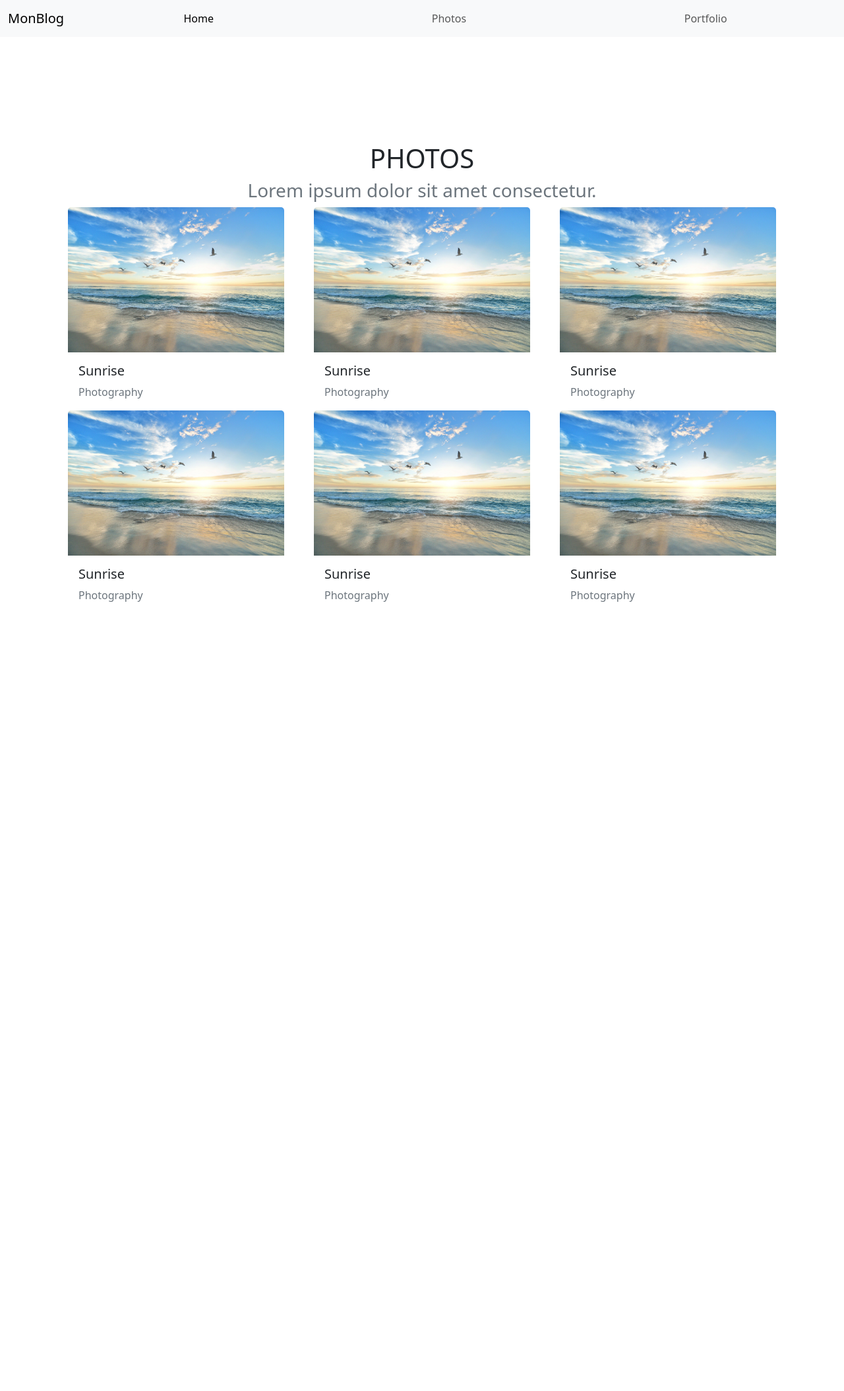
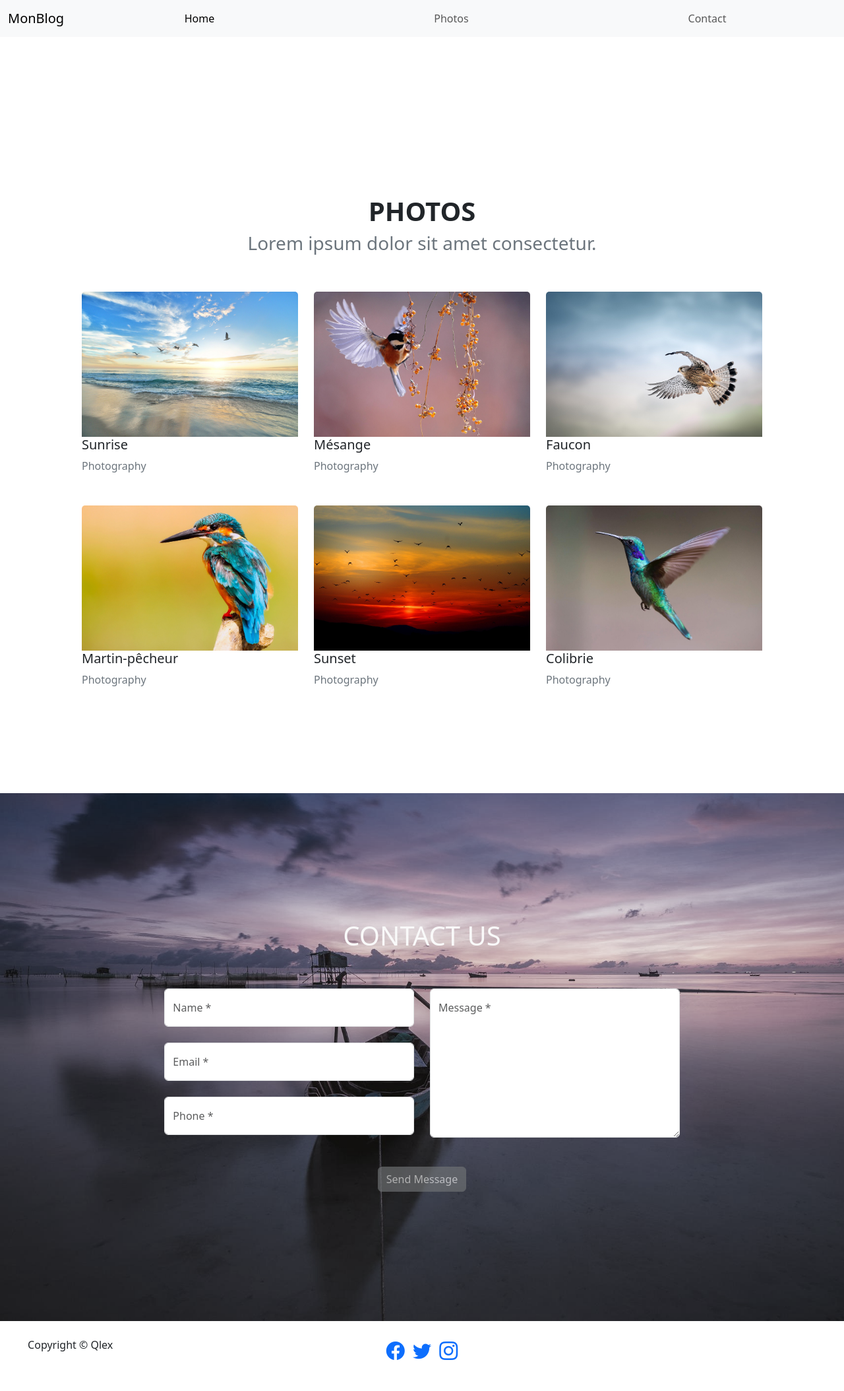
Before and after one commit to alx-unix/projet-bootstrap-monBlog, a plain HTML site: page index.html in a window 1280 px wide. Shown: the whole page at 66% size. Before the commit the page ends 930 px from the top, so only its background shows below. Drawn offline with nearby package versions, Linux system fonts and the light colour scheme.

Commit message:
Finito projet bootstrap

```diff
--- a/index.html
+++ b/index.html
@@ -3,12 +3,14 @@
 <head>
     <meta charset="UTF-8">
     <meta name="viewport" content="width=device-width, initial-scale=1.0">
-    <title>Document</title>
+    <title>Bootsrap Projet</title>
+    <link rel="stylesheet" href="https://cdn.jsdelivr.net/npm/bootstrap-icons@1.11.3/font/bootstrap-icons.min.css">
     <link href="https://cdn.jsdelivr.net/npm/bootstrap@5.3.3/dist/css/bootstrap.min.css" rel="stylesheet" integrity="sha384-QWTKZyjpPEjISv5WaRU9OFeRpok6YctnYmDr5pNlyT2bRjXh0JMhjY6hW+ALEwIH" crossorigin="anonymous">
     <link rel="stylesheet" href="style.css">
 </head>
 <body>
-    <nav class="navbar navbar-expand-lg bg-body-tertiary">
+    <header>
+        <nav class="navbar navbar-expand-md bg-body-tertiary">
             <div class="container-fluid">
                 <a class="navbar-brand" href="#">MonBlog</a>
                 <button class="navbar-toggler" type="button" data-bs-toggle="collapse" data-bs-target="#navbarNavDropdown" aria-controls="navbarNavDropdown" aria-expanded="false" aria-label="Toggle navigation">
@@ -17,73 +19,133 @@
                 <div class="collapse navbar-collapse" id="navbarNavDropdown">
                     <ul class="navbar-nav">
                         <li class="nav-item">
-                        <a class="nav-link active" aria-current="page" href="#">Home</a>
+                            <a class="nav-link active" aria-current="page" href="#top">Home</a>
                         </li>
                         <li class="nav-item">
-                        <a class="nav-link" href="#">Photos</a>
+                            <a class="nav-link" href="#section1">Photos</a>
                         </li>
                         <li class="nav-item">
-                        <a class="nav-link" href="#">Portfolio</a>
+                            <a class="nav-link" href="#form-section">Contact</a>
                         </li>
                     </ul>
                 </div>
             </div>
         </nav>
-    <div class="container">
-        <div class="row">
-            <div class=col">
-                <h1 class="text-center">PHOTOS</h1>
-                <h3 class="text-center text-secondary">Lorem ipsum dolor sit amet consectetur.</h3>
+    </header>
+    <main>
+        <div class="container-fluid justify-content-center" id="section1">
+            <div class="row m-5 justify-content-center">
+                <div class="col-12">
+                    <h1 class="text-center fw-bold">PHOTOS</h1>
+                    <h3 class="text-center text-secondary fs-light">Lorem ipsum dolor sit amet consectetur.</h3>
                 </div>
             </div>
-        <div class="row">
+            <div class="row m-md-5 justify-content-center">
                 <div class="card" style="width: 22rem;">
                     <img src="./img/a.jpg" alt="" height="220" class="card-img-top">
-                <div class="card-body">
+                    <div class="card-body text-start">
                         <h5 class="card-text">Sunrise</h5>
                         <p class="text-secondary card-text">Photography</p>
                     </div>
                 </div>
                 <div class="card" style="width: 22rem;">
-                <img src="./img/a.jpg" alt="" height="220" class="card-img-top">
+                    <img src="./img/b.jpg" alt="" height="220" class="card-img-top">
                     <div class="card-body">
-                    <h5 class="card-text">Sunrise</h5>
+                        <h5 class="card-text">Mésange</h5>
                         <p class="text-secondary card-text">Photography</p>
                     </div>
                 </div>
                 <div class="card" style="width: 22rem;">
-                <img src="./img/a.jpg" alt="" height="220" class="card-img-top">
+                    <img src="./img/c.jpg" alt="" height="220" class="card-img-top">
                     <div class="card-body">
-                    <h5 class="card-text">Sunrise</h5>
+                        <h5 class="card-text">Faucon</h5>
                         <p class="text-secondary card-text">Photography</p>
                     </div>
                 </div>
             </div>
-        <div class="row">
+            <div class="row m-md-5 justify-content-center">
                 <div class="card" style="width: 22rem;">
-                <img src="./img/a.jpg" alt="" height="220" class="card-img-top">
+                    <img src="./img/d.jpg" alt="" height="220" class="card-img-top">
                     <div class="card-body">
-                    <h5 class="card-text">Sunrise</h5>
+                        <h5 class="card-text">Martin-pêcheur</h5>
                         <p class="text-secondary card-text">Photography</p>
                     </div>
                 </div>
                 <div class="card" style="width: 22rem;">
-                <img src="./img/a.jpg" alt="" height="220" class="card-img-top">
+                    <img src="./img/e.jpg" alt="" height="220" class="card-img-top">
                     <div class="card-body">
-                    <h5 class="card-text">Sunrise</h5>
+                        <h5 class="card-text">Sunset</h5>
                         <p class="text-secondary card-text">Photography</p>
                     </div>
                 </div>
                 <div class="card" style="width: 22rem;">
-                <img src="./img/a.jpg" alt="" height="220" class="card-img-top">
+                    <img src="./img/f.jpg" alt="" height="220" class="card-img-top">
                     <div class="card-body">
-                    <h5 class="card-text">Sunrise</h5>
+                        <h5 class="card-text">Colibrie</h5>
                         <p class="text-secondary card-text">Photography</p>
                     </div>
                 </div>
             </div>
         </div>
-
+        <div class="container-fluid p-md-5" id="form-section">
+            <div class="row p-md-5" id="formrow1">
+                <div class="col-12 mt-5">
+                    <h1 class="text-center text-light mt-md-5">CONTACT US</h1>
+                </div>
+            </div>
+            <div class="row">
+                <div class="col-8 offset-2 col-md-4 offset-md-2">
+                    <div class="input-group mb-4">
+                        <input type="text" class="form-control py-3" placeholder="Name *">
+                    </div>
+                    <div class="input-group mb-4">
+                        <input type="email" class="form-control py-3" placeholder="Email *">
+                    </div>
+                    <div class="input-group mb-4">
+                        <input type="tel" class="form-control py-3" placeholder="Phone *">
+                    </div>
+                </div>
+                <div class="col-8 offset-2 offset-md-0 col-md-4">
+                    <div class="input-group">
+                        <textarea name="" id="" class="form-control py-3" rows="8" placeholder="Message *"></textarea>
+                    </div>
+                </div>
+            </div>
+            <div class="row mt-4">
+                <div class="col-12 d-flex justify-content-center">
+                    <button class="btn btn-secondary disabled">Send Message</button>
+                </div>
+            </div>
+        </div>
+    </main>
+    <footer>
+        <div class="container-fluid py-4">
+            <div class="row text-center">
+                <div class="col-12 col-md-2">
+                    <span>Copyright &copy Qlex</span>
+                </div>
+                <div class="col-12 mt-2 mt-md-0 col-md-8">
+                    <ul class="list-inline">
+                        <li class="list-inline-item">
+                            <a class="text-decoration-none" href="https://www.facebook.com/">
+                                <i class="bi bi-facebook fs-3 icons"></i>
+                            </a>
+                        </li>
+                        <li class="list-inline-item">
+                            <a class="text-decoration-none" href="https://x.com/">
+                                <i class="bi bi-twitter fs-3 icons"></i>
+                            </a>
+                        </li>
+                        <li class="list-inline-item">
+                            <a class="text-decoration-none" href="https://www.instagram.com/">
+                                <i class="bi bi-instagram fs-3 icons" ></i>
+                            </a>
+                        </li>
+                    </ul>
+                </div>
+            </div>
+        </div>
+    </footer>
 
 
 
--- a/style.css
+++ b/style.css
@@ -3,14 +3,44 @@
     justify-content: space-around;
 }
 
-
-.container{
-    margin-top: 10rem;
+main{
+    margin-top: 15rem;
 }
 
-.row{
-    justify-content: space-evenly;
+#section1{
+    margin-bottom: 10rem;
 }
+
+
+
 .card{
     border: none;
 }
+
+#form-section{
+    background-image: url(img/sunrise.jpg);
+    background-repeat: no-repeat;
+    background-size:cover;
+    width: 100%;
+    height: 800px;
+    filter:grayscale(70%);
+}
+
+.card{
+    --bs-card-spacer-y:0rem;
+    --bs-card-spacer-x:0rem;
+}
+
+
+@media (max-width:768px){
+
+    #form-section{
+        height: 700px;
+    }
+    main{
+        margin-top: 0;
+    }
+    #section1{
+        margin-bottom: 2rem;
+    }
+}
```
Lines whose indentation alone changed are shown as unchanged.
